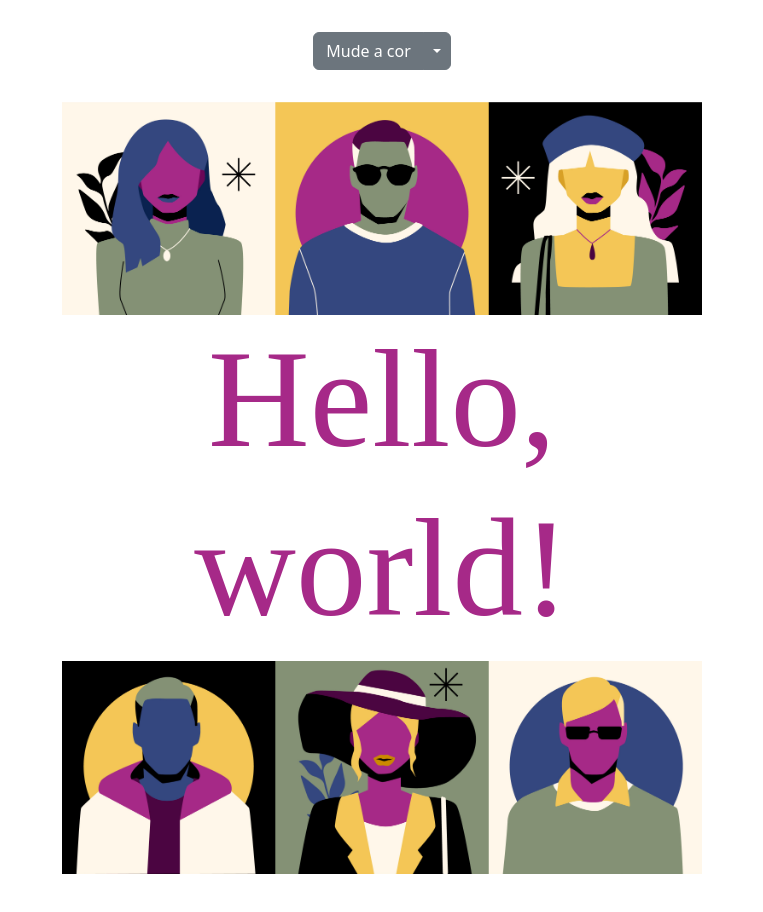
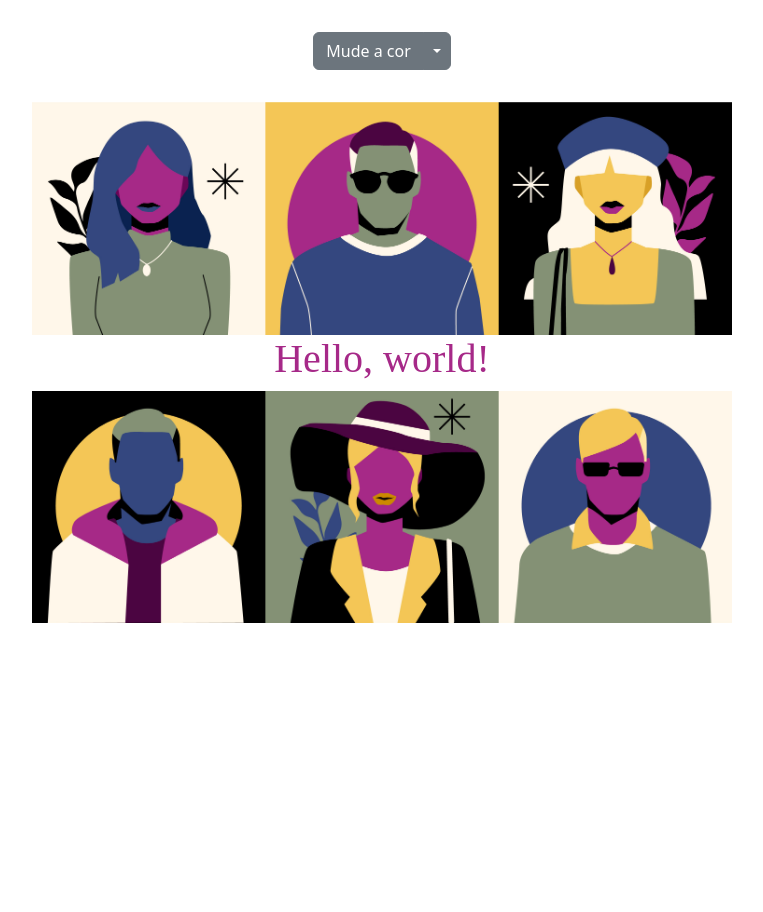
Before and after one commit to amdreh/dropdown, a plain HTML site: page index.html in a window 1280 px wide. Shown: the whole page, without its empty margins (258-1021 px from the left). Drawn offline with nearby package versions, Linux system fonts and the light colour scheme; a web font is replaced by a local one.

```diff
--- a/index.html
+++ b/index.html
@@ -13,7 +13,7 @@
 </head>
 <body>
 
-        <div class="container-fluid mainContainer ">
+        <div class="mainContainer ">
             <div class="d-flex justify-content-center">
                 <div class="dropdown btn-group btn-responsive">
                     <button class="btn  btn-secondary">Mude a cor</button>
--- a/main.css
+++ b/main.css
@@ -30,11 +30,13 @@ body {
     align-items: center;
     text-align: center;
     color: #a62988;
+    max-width: 700px;
+
 }
 
-.bg2,
 .bg2 h1 {
-    max-width: 40em;
+    max-width: 700px;
+
 }
 
 .cont {
@@ -43,10 +45,10 @@ body {
 }
 
 .container h1 {
-    font-size: 11vw;
+
     font-family: Teachers;
-    width: 100%;
-    top: 46.5%
+    top: 46.5%;
+
 }
 
 ul li {
@@ -88,11 +90,3 @@ ul li:hover {
 .btn-link {
     opacity: 1;
 }
-
-/*
-<li id="color1">rgb(255, 247, 234)</li>
-<li id="color2">rgb(244, 198, 86)</li>
-<li id="color3">rgb(0, 0, 0)</li>
-<li id="color4">rgb(133, 145, 116)</li>
-
-*/
```
